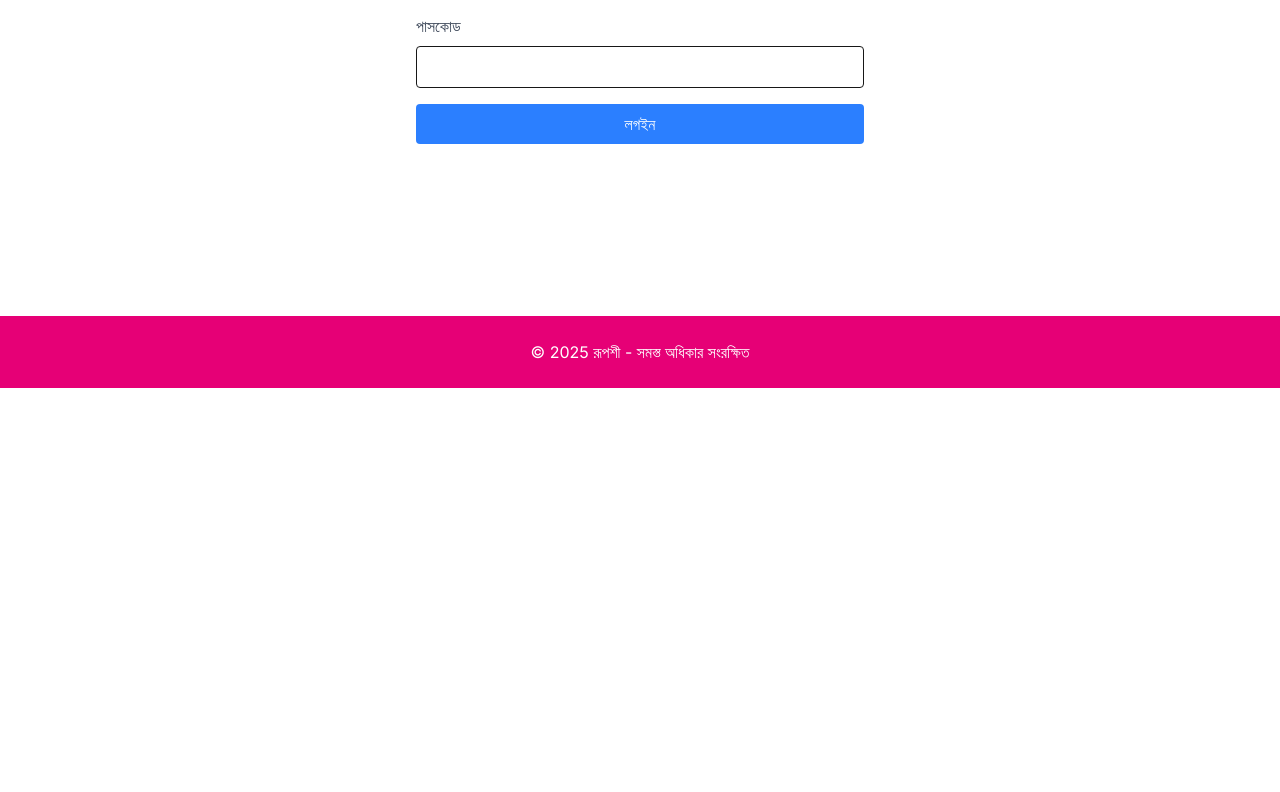
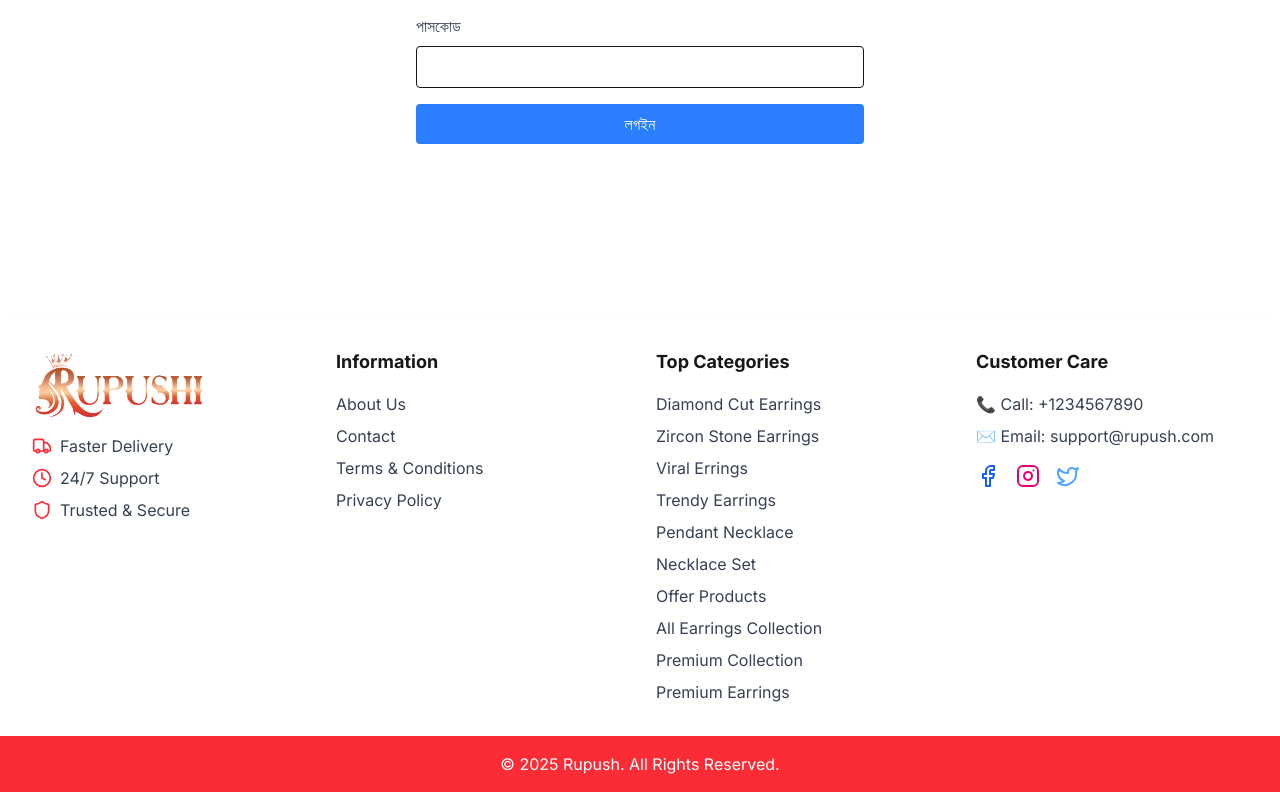
Before and after one commit to Toufiquer/rupushi2, a Next.js app: page /login in a window 1280 px wide. Shown: the part 550-1342 px from the top of the page. Before the commit the page ends 938 px from the top, so only its background shows below. Built offline with nearby package versions, Linux system fonts and the light colour scheme.

Commit message:
done @ add footer

```diff
--- /dev/null
+++ b/src/app/components/Footer copy.tsx
@@ -0,0 +1,41 @@
+'use client';
+
+import React from 'react';
+import Link from 'next/link';
+
+export default function Footer() {
+  return (
+    <footer className="bg-pink-600 text-white w-full">
+      <div className="container mx-auto py-6 px-4">
+        {/* Policy Links */}
+        <div className="md:hidden block">
+          <div className="flex flex-wrap justify-center items-center border-b border-pink-500 pb-4 mb-4">
+            <Link href="/about-us" className="mx-3 my-2 hover:underline text-lg font-medium">
+              About Us
+            </Link>
+            <span className="hidden md:inline">|</span>
+
+            <Link href="/terms-condition" className="mx-3 my-2 hover:underline text-lg font-medium">
+              Terms & Condition
+            </Link>
+            <span className="hidden md:inline">|</span>
+
+            <Link href="/privacy-policy" className="mx-3 my-2 hover:underline text-lg font-medium">
+              Privacy Policy
+            </Link>
+            <span className="hidden md:inline">|</span>
+
+            <Link href="/return-policy" className="mx-3 my-2 hover:underline text-lg font-medium">
+              Return Policy
+            </Link>
+          </div>
+        </div>
+
+        {/* Copyright */}
+        <div className="text-center">
+          <p>&copy; {new Date().getFullYear()} রূপশী - সমস্ত অধিকার সংরক্ষিত</p>
+        </div>
+      </div>
+    </footer>
+  );
+}
--- a/src/app/components/Footer.tsx
+++ b/src/app/components/Footer.tsx
@@ -1,41 +1,129 @@
-'use client';
+import Image from 'next/image';
+import Link from 'next/link';
+import { Truck, Clock, Shield, Facebook, Instagram, Twitter } from 'lucide-react';
 
-import React from 'react';
-import Link from 'next/link';
+const Footer = () => {
+  const categoryMenuItems = [
+    { name: 'Diamond Cut Earrings', href: '/category/diamond-cut-earrings' },
+    { name: 'Zircon Stone Earrings', href: '/category/zircon-stone-earrings' },
+    { name: 'Viral Errings', href: '/category/viral-earrings' },
+    { name: 'Trendy Earrings', href: '/category/trendy-earrings' },
+    { name: 'Pendant Necklace', href: '/category/pendant-necklace' },
+    { name: 'Necklace Set', href: '/category/necklace-set' },
+    { name: 'Offer Products', href: '/category/offer-products' },
+    { name: 'All Earrings Collection', href: '/category/all-earrings-collection' },
+    { name: 'Premium Collection', href: '/category/premium-collection' },
+    { name: 'Premium Earrings', href: '/category/premium-earrings' },
+  ];
+  return (
+    <footer className="bg-white shadow-lg">
+      <div className="container mx-auto px-4 py-8 grid grid-cols-1 md:grid-cols-4 gap-8">
+        {/* Logo Section */}
+        <div className="relative flex flex-col w-[200px] h-[100px] items-start p-4 justify-start">
+          <div className="absolute top-0 left-0 w-[200px] h-[100px] mb-4">
+            <Image
+              src="/rupushi-crop.png" // Replace with your actual logo path
+              alt="Rupush Logo"
+              width={200}
+              height={100}
+            />
+          </div>
+          <div className="mt-[50px] mb-[20px]" />
+          <div className="text-center md:text-left">
+            <div className="space-y-2 text-gray-700">
+              <div className="flex items-center justify-center md:justify-start gap-2">
+                <Truck className="text-red-500" size={20} />
+                <span>Faster Delivery</span>
+              </div>
+              <div className="flex items-center justify-center md:justify-start gap-2">
+                <Clock className="text-red-500" size={20} />
+                <span>24/7 Support</span>
+              </div>
+              <div className="flex items-center justify-center md:justify-start gap-2">
+                <Shield className="text-red-500" size={20} />
+                <span>Trusted & Secure</span>
+              </div>
+            </div>
+          </div>
+        </div>
 
-export default function Footer() {
-  return (
-    <footer className="bg-pink-600 text-white w-full">
-      <div className="container mx-auto py-6 px-4">
-        {/* Policy Links */}
-        <div className="md:hidden block">
-          <div className="flex flex-wrap justify-center items-center border-b border-pink-500 pb-4 mb-4">
-            <Link href="/about-us" className="mx-3 my-2 hover:underline text-lg font-medium">
+        {/* Information Links */}
+        <div>
+          <h4 className="font-bold text-lg mb-4 text-center md:text-left">Information</h4>
+          <ul className="text-gray-700 text-center md:text-left space-y-2">
+            <li>
+              <Link href="/about" className="hover:text-red-500 transition">
                 About Us
               </Link>
-            <span className="hidden md:inline">|</span>
-
-            <Link href="/terms-condition" className="mx-3 my-2 hover:underline text-lg font-medium">
-              Terms & Condition
+            </li>
+            <li>
+              <Link href="/contact" className="hover:text-red-500 transition">
+                Contact
               </Link>
-            <span className="hidden md:inline">|</span>
-
-            <Link href="/privacy-policy" className="mx-3 my-2 hover:underline text-lg font-medium">
+            </li>
+            <li>
+              <Link href="/terms" className="hover:text-red-500 transition">
+                Terms & Conditions
+              </Link>
+            </li>
+            <li>
+              <Link href="/privacy" className="hover:text-red-500 transition">
                 Privacy Policy
               </Link>
-            <span className="hidden md:inline">|</span>
+            </li>
+          </ul>
+        </div>
 
-            <Link href="/return-policy" className="mx-3 my-2 hover:underline text-lg font-medium">
-              Return Policy
+        {/* Top Categories */}
+        <div>
+          <h4 className="font-bold text-lg mb-4 text-center md:text-left">Top Categories</h4>
+          <ul className="text-gray-700 text-center md:text-left space-y-2">
+            {categoryMenuItems.map((item, index) => (
+              <li key={index}>
+                <Link href={item.href} className="hover:text-red-500 transition">
+                  {item.name}
+                </Link>
+              </li>
+            ))}
+          </ul>
+        </div>
+
+        {/* Customer Care */}
+        <div>
+          <h4 className="font-bold text-lg mb-4 text-center md:text-left">Customer Care</h4>
+          <div className="text-gray-700 text-center md:text-left space-y-2">
+            <p>📞 Call: +1234567890</p>
+            <p>✉️ Email: support@rupush.com</p>
+            <div className="flex justify-center md:justify-start space-x-4 mt-4">
+              <Link
+                href="https://facebook.com/rupush"
+                className="text-blue-600 hover:scale-110 transition"
+              >
+                <Facebook size={24} />
+              </Link>
+              <Link
+                href="https://instagram.com/rupush"
+                className="text-pink-600 hover:scale-110 transition"
+              >
+                <Instagram size={24} />
+              </Link>
+              <Link
+                href="https://twitter.com/rupush"
+                className="text-blue-400 hover:scale-110 transition"
+              >
+                <Twitter size={24} />
               </Link>
             </div>
           </div>
+        </div>
+      </div>
 
-        {/* Copyright */}
-        <div className="text-center">
-          <p>&copy; {new Date().getFullYear()} রূপশী - সমস্ত অধিকার সংরক্ষিত</p>
-        </div>
+      {/* Bottom Bar */}
+      <div className="bg-red-500 text-white text-center py-4">
+        <p>&copy; 2025 Rupush. All Rights Reserved.</p>
       </div>
     </footer>
   );
-}
+};
+
+export default Footer;
--- a/src/app/components/NewArrival.tsx
+++ b/src/app/components/NewArrival.tsx
@@ -31,7 +31,6 @@ const NewArrival = () => {
         }
       });
   }, []);
-
 
   // Calculate total number of pages
   const totalPages = Math.ceil(allProducts.length / productsPerPage);
--- a/src/app/components/Slider.tsx
+++ b/src/app/components/Slider.tsx
@@ -42,6 +42,7 @@ export function Slider() {
           delay: 3000, // Change slide every 3 seconds
           stopOnInteraction: false, // Continue autoplay even when user interacts
           jump: false, // Smoothly transition between slides
+          playOnInit: true,
         }),
       ]}
       className="w-full"
```
Also changed, not shown: public/rupushi-crop.png (added). Lines whose indentation alone changed are shown as unchanged.
